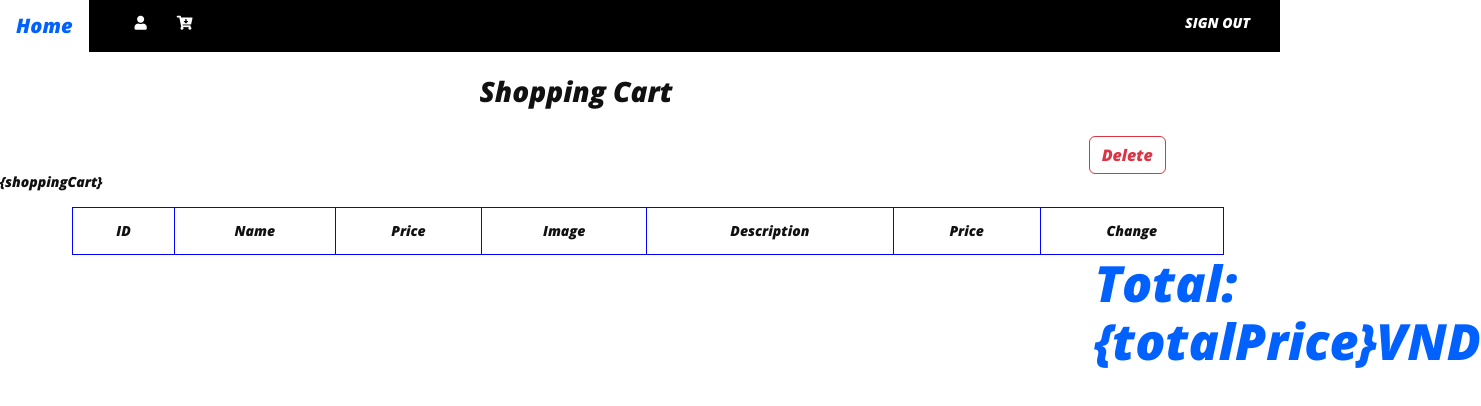
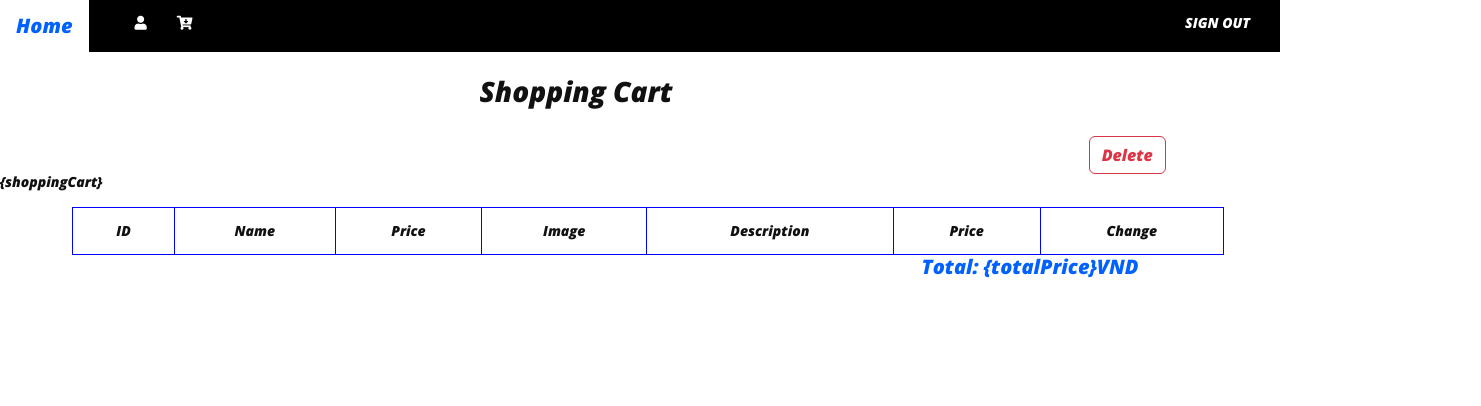
Before and after one commit to ng-hieu/CaseStudy-MD3, a plain HTML site: page view/product/shoppingCart.html in a window 1280 px wide. Shown: the whole page, 1481 px wide, since content can reach past the window. Drawn offline with nearby package versions, Linux system fonts and the light colour scheme.

Commit message:
Phong commit sang 10/4

```diff
--- a/view/product/shoppingCart.html
+++ b/view/product/shoppingCart.html
@@ -263,8 +263,10 @@
     }
 
     .totalPrice {
-        margin-left: 95%;
-        font-weight: bold
+        margin-left: 80%;
+        font-weight: bold;
+        font-size: 20px;
+        color:#0061ff
     }
 
     table {
@@ -335,7 +337,7 @@
         {shoppingCart}
         </tbody>
     </table>
-    <div class="totalPrice" style="font-size: 50px; color:#0061ff" >Total: {totalPrice}VND</div>
+    <div class="totalPrice" >Total: {totalPrice}VND</div>
     <div class></div>
 </div>
 </body>
```
